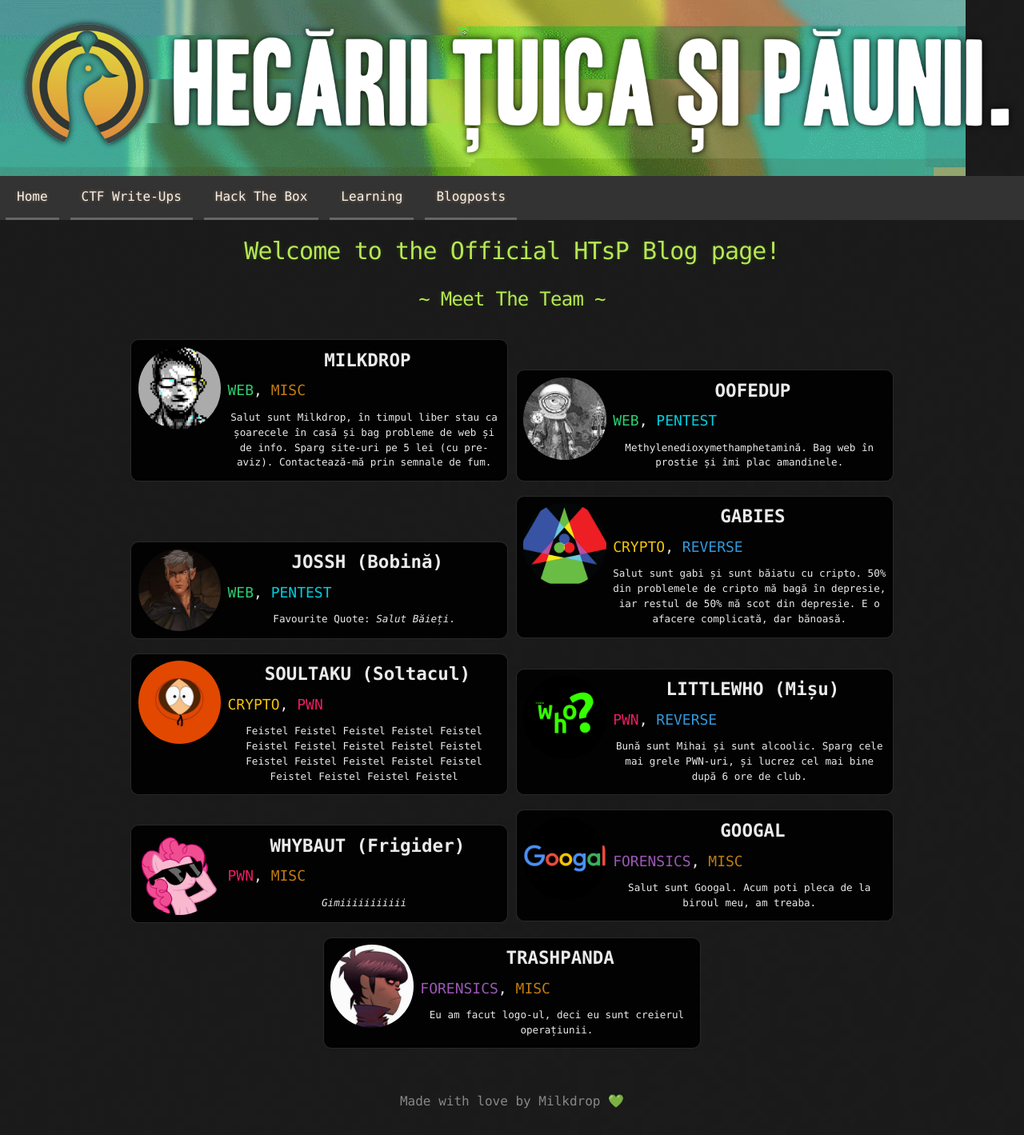
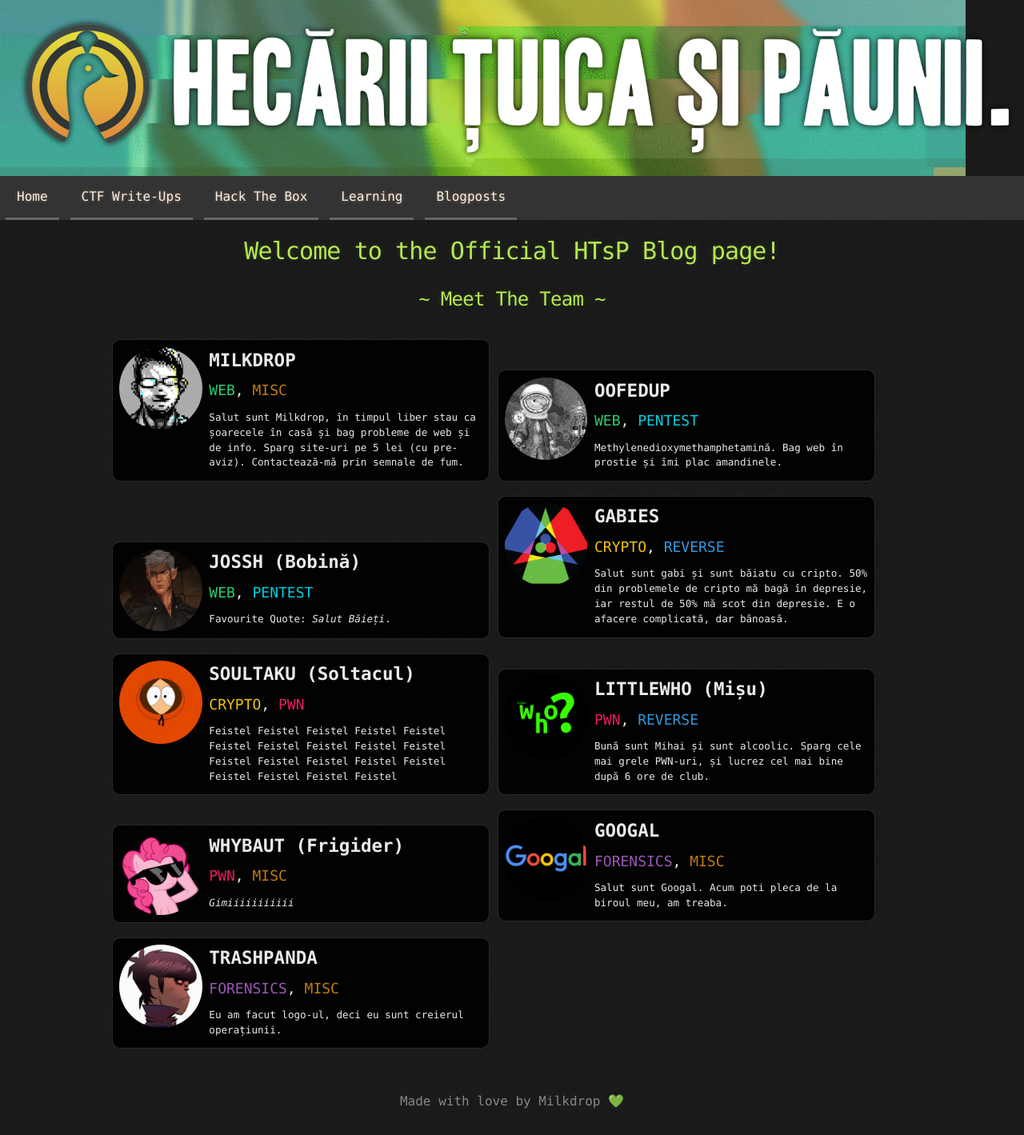
Before and after one commit to HecariiTuicaSiPaunii/Blog, a Jekyll site: the page built from index.html, in a window 1280 px wide. Shown: the whole page at 80% size. Built offline with Jekyll 4.4.1, drawn with Linux system fonts in a browser that asks for light colours.

Commit message:
Update index.html

```diff
--- a/index.html
+++ b/index.html
@@ -5,7 +5,7 @@ layout: default
 <h1 style="text-align:center">Welcome to the Official HTsP Blog page!</h1>
 <h2 style="text-align:center">~ Meet The Team ~</h2>
 
-<div style="margin-top:32px;display:lnline-block;text-align:center;">
+<div style="margin-top:32px;display:lnline-block;">
 	<div class="card">
 		<img class="large-avatar" src="/assets/images/profiles/milkdrop.png">
 		<div style="margin-top:1.8%; margin-left:25.6%">
```
